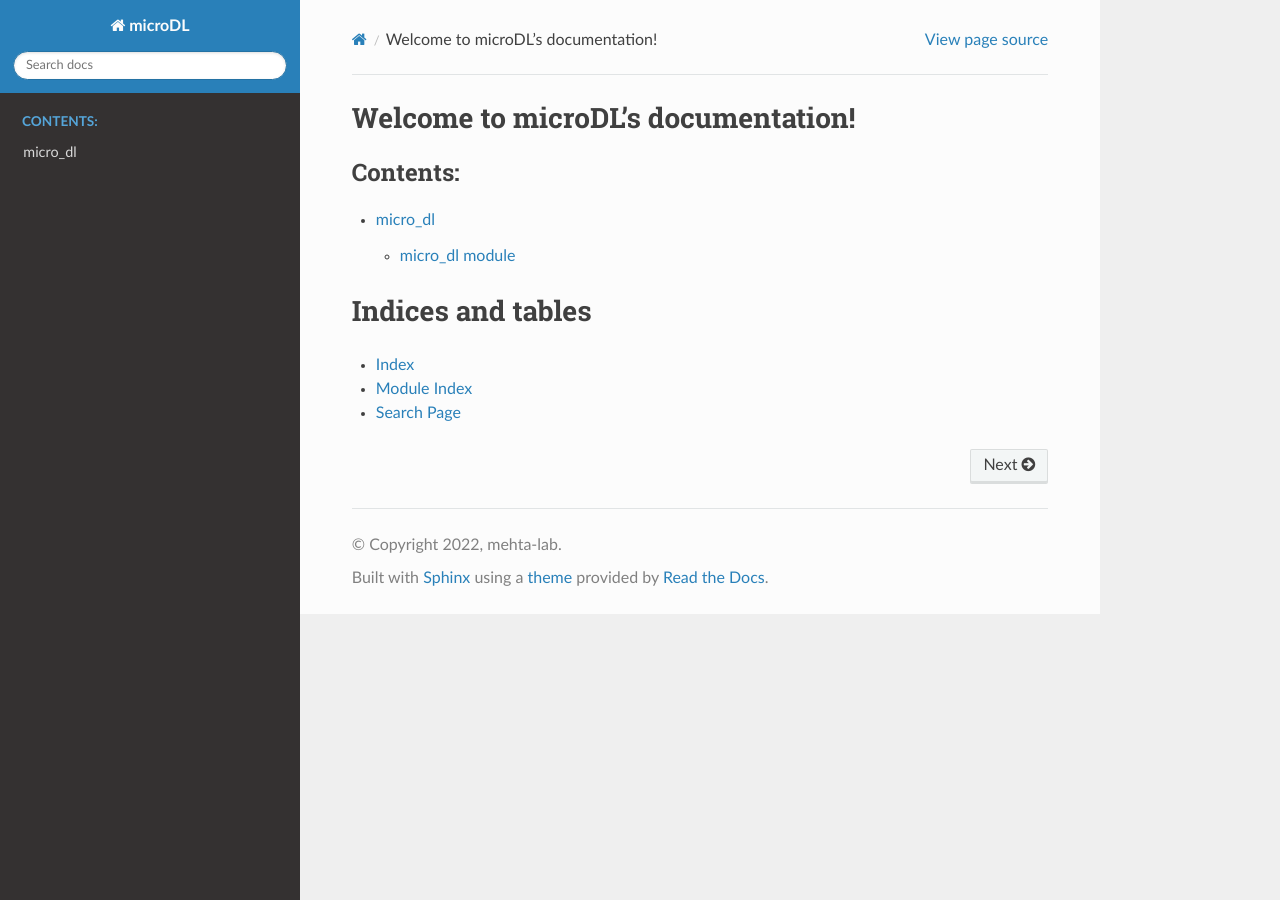
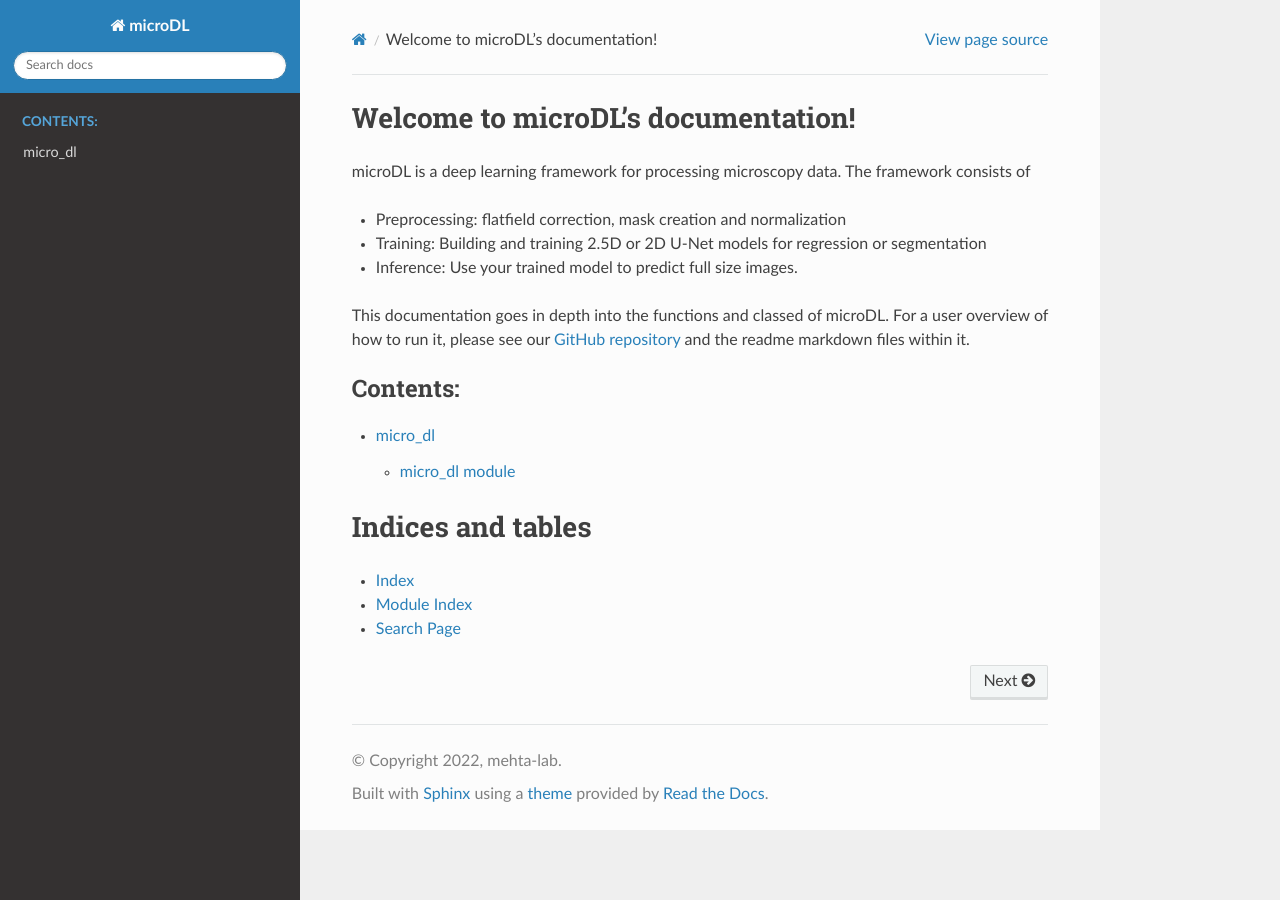
Before and after one commit to mehta-lab/microDL, a Sphinx documentation site: the page built from docs/source/index.rst, in a window 1280 px wide. Built offline with Sphinx 7.4.7 and the Read the Docs theme 2.0.0, drawn with Linux system fonts in a browser that asks for light colours.

Commit message:
added into in index.rst file

```diff
--- a/docs/source/conf.py
+++ b/docs/source/conf.py
@@ -18,7 +18,7 @@ release = '1.0.0'
 # -- General configuration ---------------------------------------------------
 # https://www.sphinx-doc.org/en/master/usage/configuration.html#general-configuration
 
-extensions = ['sphinx.ext.autodoc']
+extensions = ['sphinx.ext.autodoc', 'sphinx_rtd_theme']
 
 templates_path = ['_templates']
 exclude_patterns = []
--- a/docs/source/index.rst
+++ b/docs/source/index.rst
@@ -5,6 +5,16 @@
 
 Welcome to microDL's documentation!
 ===================================
+
+microDL is a deep learning framework for processing microscopy data.
+The framework consists of
+
+* Preprocessing: flatfield correction, mask creation and normalization
+* Training: Building and training 2.5D or 2D U-Net models for regression or segmentation
+* Inference: Use your trained model to predict full size images.
+
+This documentation goes in depth into the functions and classed of microDL.
+For a user overview of how to run it, please see our `GitHub repository <https://github.com/mehta-lab/microDL>`_ and the readme markdown files within it.
 
 .. toctree::
    :maxdepth: 2
```
